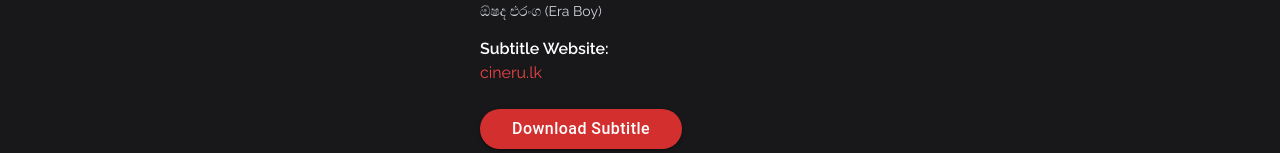
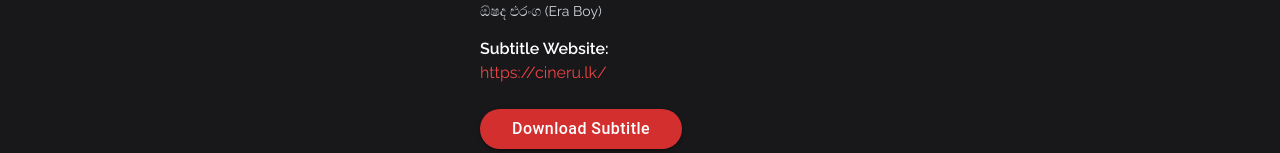
Before and after one commit to oshadaera68/SL_Movie_Hub_MERN_Stack, a React (Create React App) app in the folder frontend/: page /movie/0 in a window 1280 px wide. Shown: the part 503-656 px from the top of the page. Built offline with nearby package versions, Linux system fonts and the light colour scheme; a web font is replaced by a local one.

Commit message:
add the all releases route page

```diff
--- a/frontend/src/App.js
+++ b/frontend/src/App.js
@@ -7,6 +7,7 @@ import UploadForm from "./components/UploadForm/UploadForm";
 import AboutUs from "./components/AboutUs/AboutUs";
 import MovieDetail from "./components/MovieDetails/MovieDetails";
 import BrowseMovies from "./components/BrowseMovies/BrowseMovies";
+import NewMovieReleases from "./components/SeeAllPage/NewMovieReleases";
 
 
 export default function App() {
@@ -22,6 +23,7 @@ export default function App() {
                 <Route path="*" element={<NotFound/>}/>
                 <Route path="/movie/:id" element={<MovieDetail darkMode={true}/>}/>
                 <Route path="/browse" element={<BrowseMovies/>}/>
+                <Route path="/seeallreleases" element={<NewMovieReleases/>}/>
             </Routes>
         </Router>
 
--- a/frontend/src/components/Duplicate/LoadMovies/LoadMovies.jsx
+++ b/frontend/src/components/Duplicate/LoadMovies/LoadMovies.jsx
@@ -1,20 +1,24 @@
 /**
- *Coded By: Era Boy
- *Version: v0.1.0
+ * Coded By: Era Boy
+ * Version: v0.2.0
  **/
-import React, {useState} from 'react';
-import MovieData from "../../../data/MovieData";
-import {Link} from "react-router-dom";
-import TextField from "@mui/material/TextField";
+import React, { useState } from 'react';
+import MovieData from '../../../data/MovieData';
+import { Link } from 'react-router-dom';
+import TextField from '@mui/material/TextField';
+import { Box } from '@mui/material';
 
-function LoadMovies() {
+function LoadMovies({ darkMode = true }) {
+    const [searchTerm, setSearchTerm] = useState('');
 
-    const [darkMode, setDarkMode] = useState(true);
-    const [searchTerm, setSearchTerm] = useState("");
-    const filteredMovies = MovieData.filter((movie) => movie.title.toLowerCase().includes(searchTerm.toLowerCase()));
+    const filteredMovies = MovieData.filter((movie) =>
+        movie.title.toLowerCase().includes(searchTerm.toLowerCase())
+    );
 
-    return (<>
-            <div className="mb-4 max-w-sm">
+    return (
+        <Box>
+            {/* Search Input */}
+            <Box mb={3} maxWidth={400}>
                 <TextField
                     label="Search Movies"
                     variant="outlined"
@@ -22,19 +26,21 @@ function LoadMovies() {
                     fullWidth
                     onChange={(e) => setSearchTerm(e.target.value)}
                     sx={{
-                        input: {color: darkMode ? "white" : "black"},
-                        label: {color: darkMode ? "white" : "black"},
-                        "& .MuiOutlinedInput-root": {
-                            "& fieldset": {
-                                borderColor: darkMode ? "white" : "black",
-                            }, "&:hover fieldset": {
-                                borderColor: darkMode ? "red" : "gray",
+                        input: { color: darkMode ? 'white' : 'black' },
+                        label: { color: darkMode ? 'white' : 'black' },
+                        '& .MuiOutlinedInput-root': {
+                            '& fieldset': {
+                                borderColor: darkMode ? 'white' : 'black',
+                            },
+                            '&:hover fieldset': {
+                                borderColor: darkMode ? 'red' : 'gray',
                             },
                         },
                     }}
                 />
-            </div>
+            </Box>
 
+            {/* Movie Cards */}
             <div className="flex space-x-4 overflow-x-auto scrollbar-hide">
                 {filteredMovies.length > 0 ? (filteredMovies.map((movie, index) => {
                     const movieIndex = MovieData.findIndex((m) => m.title === movie.title); // Get real index from original array
@@ -56,7 +62,8 @@ function LoadMovies() {
                     </Link>);
                 })) : (<p>No movies found.</p>)}
             </div>
-        </>);
+        </Box>
+    );
 }
 
 export default LoadMovies;
--- /dev/null
+++ b/frontend/src/components/SeeAllPage/NewMovieReleases.jsx
@@ -0,0 +1,45 @@
+/**
+ * Coded By: Era Boy
+ * Version: v0.2.0
+ **/
+import React, { useState } from 'react';
+import LoadMovies from '../Duplicate/LoadMovies/LoadMovies';
+import { Box, Typography, IconButton } from '@mui/material';
+import Brightness4Icon from '@mui/icons-material/Brightness4';
+import Brightness7Icon from '@mui/icons-material/Brightness7';
+import {useNavigate} from "react-router-dom";
+import ArrowBackIcon from "@mui/icons-material/ArrowBack";
+
+function NewMovieReleases() {
+    const [darkMode, setDarkMode] = useState(true);
+    const navigate = useNavigate();
+
+    return (
+        <Box
+            minHeight="100vh"
+            px={3}
+            py={5}
+            bgcolor={darkMode ? '#121212' : '#f4f4f4'}
+            color={darkMode ? 'white' : 'black'}
+        >
+            {/* Header */}
+            <Box display="flex" justifyContent="space-between" alignItems="center" mb={4}>
+                <IconButton onClick={() => navigate(-1)} color="inherit">
+                    <ArrowBackIcon />
+                </IconButton>
+                <Typography variant="h4" fontWeight="bold">
+                    🎬 New Releases
+                </Typography>
+
+                <IconButton onClick={() => setDarkMode(!darkMode)} color="inherit">
+                    {darkMode ? <Brightness7Icon /> : <Brightness4Icon />}
+                </IconButton>
+            </Box>
+
+            {/* Movie List */}
+            <LoadMovies darkMode={darkMode} />
+        </Box>
+    );
+}
+
+export default NewMovieReleases;
--- a/frontend/src/components/UploadForm/UploadForm.jsx
+++ b/frontend/src/components/UploadForm/UploadForm.jsx
@@ -22,7 +22,7 @@ import { LocalizationProvider } from "@mui/x-date-pickers";
 import dayjs from "dayjs";
 
 const languages = ["Malayalam", "Telugu", "Tamil", "English"];
-const videoCopies = ["HDRip", "WebRip", "BluRay", "DVDScr", "CAM"];
+const videoCopies = ["HDRip", "WebRip", "WEB-DL", "BluRay", "DVDScr", "CamCopy"];
 
 export default function UploadForm() {
   const [formData, setFormData] = useState({
--- a/frontend/src/data/MovieData.js
+++ b/frontend/src/data/MovieData.js
@@ -13,7 +13,7 @@ const movieData = [{
     altTitle: "Ghatikachalam (2025) - මනෝ ආත්ම",
     description: "කෞෂික් කියන්නේ වෛද්‍ය සිසුවෙක්. හැබැයි මෙයා බයගුල්ලෙක්. (අමු බයගුල්ලෙක් නම් නෙවෙයි හැබැයි.) හැබැයි මෙයා ජීවත් වෙන්නේ හැදෙන්නේ තමන්ගේ දෙමාපියන් යන විදිහට (ටිකක් මං වගේ හැබැයි. ගොඩක්ම නෙවෙයි.).\n එයාගේ තාත්තා තමයි කෞෂික්ගේ රස්සාව පවා තීරණය කලෙත්. අම්මා තමයි එයාගේ කෑම තීරණය කලේ. කොහොමින් හරි කාලයක් යද්දී මෙයාගේ මානසික මට්ටමත් පහලට වැටෙද්දී මෙයාට ඇහෙනවා කෙනෙක් තමන්ට විධානයක් දෙනවා වගේ දෙයක්. මුලින් මුලින් පොඩියට විධාන දීලා පස්සේ පස්සේ ලොකු විධාන දෙන්න ගන්නවා..\n කවුද මේ විධාන දෙන කෙනා..?\n ඇයි මෙයාට එහෙම වද දෙන්නේ?\n ඇත්තටම කෞෂික්ට මොකක්ද වෙලා තියෙන්නේ?\n එයාගේ දෙමාපියෝ එයාගේ වෙනසට මොකක්ද කරන්නේ?\n මේවට උත්තර හොයන්න නම් ෆිල්ම් එක බලලම දැනගන්න වෙයි…",
     subtitleBy: "ඕෂද එරංග (Era Boy)",
-    subtitleWebsite: "cineru.lk",
+    subtitleWebsite: "https://cineru.lk/",
     subtitleDownloadLink: "https://cineru.lk/ghatikachalam-2025-sinhala-sub/"
 }, {
     id: 1,
@@ -25,10 +25,22 @@ const movieData = [{
     altTitle: "Narivetta (2025) - දඩයක් කරුවා සහ දඩයම",
     description: "කතාවට ගියොත් වාගීස් නම් තරුණයා හොඳ රැකියාවක් අපේක්ෂාවෙන් සිටින තරුණයෙක්, ඔහුට රැකියා කිහිපයක් ලැබුනත් ඊට වඩා ඉහල රැකියාවක් අපේක්ෂාවෙන් සිටීම නිසා නිතරම සිය මවගේ මෙන්ම පෙම්වතියගේ විවේචනයට ලක් වෙනවා. අවසානයේ ඔහුට ඒ සියල්ල පසෙක තබා  පොලිස් කොස්තාපල් තනතුරකට  යන්න සිදු වෙනවා. ඒත් ඉහල රැකියාවක්  ලබා ගැනීමේ අපේක්ෂාව තවමත් ඔහුගේ සිත් තුල තිබෙනවා.කෙසේ වෙතත් ඔහුගෙ ජීවිතය වෙන අතකට හැරෙන්නෙ ශීතල වයනාඩ් කඳුකරයේ රක්ෂිත වනාන්තරයක් ආශ්‍රිත ගෝත්‍රික ජන පිරිසකගේ විරෝධතාවයක් හැසිරවීමට පොලිස් පිරිසක් සමග ගිය අවස්තාවේදී. සිය රැකියාව සහ හෘද සාක්ෂිය අතර බරපතළ ගැටුමකට මෙන්ම ජීවිතය රැක ගැනීමේ සටනකටද ඔහුට එක වර මුහුණ දෙන්න සිදු වෙනවා.",
     subtitleBy: "BANDULA K",
-    subtitleWebsite: "baiscope.lk",
+    subtitleWebsite: "https://www.baiscope.lk/",
     subtitleDownloadLink: "https://www.baiscope.lk/narivetta-2025-sinhala-subtitles/"
 }, {
     id: 2,
+    title: "Bazooka",
+    date: "Apr 10, 2025",
+    image: "https://media.assettype.com/indulgexpress%2F2025-05-25%2Fo4oqfanf%2FFtRdIosaQAEnili.jpeg?w=1024&auto=format%2Ccompress",
+    language: "Malayalam",
+    videoCopy: "CamCopy (HDRip Coming Soon)",
+    altTitle: "Bazooka (2025) - ගේම් සමග මංකොල්ලයක්",
+    description: "කතාව ගැන කිව්වොත් කෝචි නගරයේ අපරාධ මර්ධනය කරන්න බෙංජමින් කියන පොලිස් නිලධාරියා එනවා , සේරම අපරාධකාරයො මරලා ඉවර කරාට පස්සෙ එකපාරටම නගරය පුරා හොරකම් මාලාවක් වෙන්න ගන්නවා , හොරකම් කරන්නෙ කිසිම වටිනාකමක් නැති දේවල් , හැබැයි හැම හොරකමකට කලින්ම බෙන්ජමින්ගෙ කණ්ඩායමේ සාමාජිකයන්ට ඊලගට කරන හොරකම ගැන ඉගියක් එනවා , ඒකත් එන්නෙ ගේම් එකක් විදිහට , ඒ ගේම් එකේ විදිහට තමා හොරකම කරන්නෙ",
+    subtitleBy: "රොෂේන් මලින්ද",
+    subtitleWebsite: "https://cineru.lk/",
+    subtitleDownloadLink: "https://cineru.lk/bazooka-2025-sinhala-sub/"
+}, {
+    id: 3,
     title: "RobinHood (Telugu)",
     date: "Mar 28, 2025",
     image: "https://hearandsee.com.au/wp-content/uploads/2025/03/robinhood-2157698b-1.jpg",
@@ -37,10 +49,10 @@ const movieData = [{
     altTitle: "Robinhood (2025) - රොබින්හුඩ්",
     description: "තම රට එයාගේ පවුල විදියට දකින රාම්.. දුෂ්කරතා වලින් පෙළෙන අනාථ නිවාස වලට මුදල් සපයන්න පොහොසතුන්ගෙන් හොරකම් කරන්න පටන් ගන්නවා. කාලයක් තිස්සෙ මංකොල්ල කන මේ රොබින්හුඩ් නමින් හැඳින්වෙන මංකොල්ලකාරයා අල්ලන්න පොලිසිය ලුහුබඳිනවා. මේ මෙහෙයුමට වික්ටර් වර්ගීස් කියන වල් බල්ලෙකුත් එකතු වෙනවා. රොබින්හුඩ්ට විවේකයන් දුන් රාම් පසුව ජෝන් ස්නෝ කියල කෙනෙක් කරගෙන යන ආරක්ෂක ඒජන්සියකට සම්බන්ධ වෙනවා.\n ඒ අතර ධනවත් AV Phama සමාගමේ අභිනව් වාසුදේව්ගේ දුව නීරා වාසුදේව්ට ඇයගේ මව් පාර්ශවයේ ඥාතීන්ගෙන් ඇමතුමක් ලැබෙනවා ඇයට ඉන්දියාවට පැමිණ ඇයගේ සීයාව මුණ ගැහෙන්න කියලා. ඒ එක්කම ඇයට ඉන්දියාවේදි ආරක්ෂාව සපයා ගන්න ඉන්දියාවේ අංක එකේ ආරක්ෂක ඒජන්සිය සම්බන්ධ කර ගන්නවා.",
     subtitleBy: "කවිෂ්ක සංකල්ප (Tiger Jay)",
-    subtitleWebsite: "cineru.lk",
+    subtitleWebsite: "https://cineru.lk/",
     subtitleDownloadLink: "https://cineru.lk/robinhood-2025-sinhala-sub/"
 }, {
-    id: 3,
+    id: 4,
     title: "Bhavani Ward 1997",
     date: "Feb 7, 2025",
     image: "https://blogger.googleusercontent.com/img/b/R29vZ2xl/AVvXsEg42ul-MN-by-tW0sgFkbOJ72PR52HdWAN2pHHBPyOtw5hUOxaerNa9HMkg3Flk4WHwMVwWjmOQ9WRqIGNyQMZnPd9u5l6ajoA8-eM16G4BgvHzRBnYS9cheykmtFDNxphcL6jhZg8QSVPS4xhbDRdPn8YFnZysvZxZIB9tjourtQMfC_6hAft2m4HeMV10/w480-h640/IMG-20240111-WA0015.jpg",
@@ -49,10 +61,10 @@ const movieData = [{
     altTitle: "Bhavani Ward 1997 (2025) - භවානි වාට්ටුවේ අහිරහස",
     description: "අජේ දියා කියන්නේ පෙම්වතුන්. මේ දෙන්නගේ ආදරය නිසාම දියාගේ ඇගට ආත්මයක් ආවේශ වෙනවා. මේ ආත්මයට වුවමනා වෙනවා පලිගන්න.\n මොකටද දියාගේ ඇගට ඒ ආත්මය ආවේ?\n කවුද ඒ ආත්මය?\n මොකටද පළිගන්නේ?\n අජේ මොනවා කරාවිද දියාව බේරගන්න?\nඒවා දැනගන්න නම් මේ ෆිල්ම් එක බලන්න වෙනවා..",
     subtitleBy: "ඕෂද එරංග (Era Boy)",
-    subtitleWebsite: "cineru.lk",
+    subtitleWebsite: "https://cineru.lk/",
     subtitleDownloadLink: "https://cineru.lk/bhavani-ward-1997-2025-sinhala-sub/"
 }, {
-    id: 4,
+    id: 5,
     title: "Pravinkoodu Shappu",
     date: "Jan 16, 2025",
     image: "https://assets.voxcinemas.com/posters/P_HO00011857.jpg",
@@ -61,10 +73,10 @@ const movieData = [{
     altTitle: "Pravinkoodu Shappu (2025) - රා කඩේ මැජික්කරුගේ මිනීමැරුම",
     description: "මේ කතාව යන්නේ රා කඩයක් ආශ්‍රිතව. මේ කඩේ වැස්ස වෙලාවේ මිනිස්සු 11 දෙනෙක් ඇතුලේ ඉද්දි කොම්බන් බාබු කියල කෙනෙක් බෙල්ල වැලලාගෙන මැරෙනවා.. මේකේ පරීක්ෂණය බාර වෙන්නේ සන්තෝශ් කියලා SI නිලධාරියෙක්ට.කවුද මේ කොම්බන් බාබු?ඇයි එයා මැරෙන්නේ? මෙයා බෙල්ල වැලලාගෙනද මැරුනේ? එහෙම නැත්නම් එල්ලලා මරලා දැම්මද? මේකේ පිටුපස සැබෑ මිනීමරුවා කවුද? සන්තෝෂ්ට මේක විසදන්න පුළුවන් වෙයිද? මේවට පිළිතුරු හොයන්න ඕනේ නම් ෆිල්ම් එක බලන්නම වෙනවා.",
     subtitleBy: "ඕෂද එරංග (Era Boy)",
-    subtitleWebsite: "cineru.lk",
+    subtitleWebsite: "https://cineru.lk/",
     subtitleDownloadLink: "https://cineru.lk/pravinkoodu-shappu-2025-sinhala-subtitle/"
 }, {
-    id: 5,
+    id: 6,
     title: "Hunt",
     date: "Aug 23, 2024",
     image: "https://www.zonkerala.com/movies/gallery/hunt/2023-photo-hunt-malayalam-movie-9913.jpg",
@@ -73,10 +85,10 @@ const movieData = [{
     altTitle: "Hunt (2024) - පලිගැනීමක්, මිනීමැරුමක්, ආත්මයක්",
     description: "මේ කතාව පටන් ගන්නේ අධිකරණ වෛද්‍ය පශ්චාත් උපාධිය කරන කෙනෙක්ට තමන්ගේ විද්‍යාලයෙන් අතුරුදන් වෙච්ච ඇනිස්තිසියා ළමයෙක්ගේ ඇටසැකිලි කොටස් අහම්බෙන් හමුවෙන සිද්ධියෙන්. මේ විමර්ශනය දිගටම කරගෙන යද්දී මේ ළමයාගේ කලින් පෙම්වතාත් මේ අභිරහසට පැටලෙනකොට නඩුව තවත් සංකීර්ණ වෙනවා.",
     subtitleBy: "ඕෂද එරංග (Era Boy)",
-    subtitleWebsite: "cineru.lk",
+    subtitleWebsite: "https://cineru.lk/",
     subtitleDownloadLink: "https://cineru.lk/hunt-2024-sinhala-sub/"
 }, {
-    id: 6,
+    id: 7,
     title: "Thalavan",
     date: "May 24, 2024",
     image: "https://reelcinemas.com//MovieImages/HO00004062.jpg",
@@ -85,28 +97,32 @@ const movieData = [{
     altTitle: "Thalavan (2024) - මිනිමරුමකට අහුවෙච්ච ලොක්කෙක්..",
     description: "DYSP උදයභානු කියන්නේ විශ්‍රාම ගත්තු පොලිස් නිලධාරියෙක්. එයා තමන්ගේ වෘත්තීය ජීවිතයේ මුහුණ දුන්නු එක්තරා නඩුවක් තමයි “චෙප්පනම්තොට්ටා නඩුව” කියලා කියන්නේ. අපරාධ සම්බන්ධයෙන් යන වැඩසටහනකදී මේ ගැන එයා කියනවා.. ඒ සිද්ධිය වෙන්නේ මෙන්න මෙහෙමයි. චෙප්පනම්තොට්ටා පොලිස් ස්ථානයේ වෙනස් තනතුරු දෙකක් දරන දෙන්නෙක් ඉන්නවා. එක්කෙනෙක් කාර්තික් (පොඩ්ඩා).. අනිත් කෙනා ජයශංකර් (ලොක්කා).. මේ දෙන්නගේ ඇරියස් එක කොහොමද කිව්වොත් නාහෙට නාහන දෙන්නෙක් කියලා කිව්වොත් නිවැරදියි. මේ අතර වාරයේදී ජයශංකර්ව නොහිතපු මොහොතකදී මිනිමැරුමකට අහුවෙනවා. ඒ මිනීමැරුමේ පරික්ෂණය භාර වෙන්නේ දෙවෙනියා වෙච්ච කාර්තික්ට.",
     subtitleBy: "ඕෂද එරංග (Era Boy)",
-    subtitleWebsite: "cineru.lk",
+    subtitleWebsite: "https://cineru.lk/",
     subtitleDownloadLink: "https://cineru.lk/thalavan-2024-sinhala-sub/"
-},
-    {
-        id: 7,
+}, {
+    id: 8,
     title: "Turbo",
     date: "May 23, 2024",
     image: "https://www.koimoi.com/wp-content/new-galleries/2024/06/turbo-01.jpg",
     language: "Malayalam",
     videoCopy: "HDRip / WEB-DL",
     altTitle: "Turbo (2024) - ටර්බෝ ජෝසේ",
-        description: "ජෝසේ කියන්නේ (එහෙමත් නැත්නම් අරවිපත්තු ජෝස්/ටර්බෝ ජෝස්) ඉඩුක්කි වල ජීවත් වෙලා ඉන්න ජීප් රියදුරෙක්. ඒ වගේම වලිකාරයෙක්.. (කෙනෙක්ට හිතේවි වලි නමි ජෝසේ, ජෝසේ නමි වලි කියලා.) මෙයාගේ වැඩෙි ඉඩුක්කිවල පැවැත්වෙන පල්ලි උත්සවෙිදි සබු කියලා මිනිහෙක් එක්ක හැමවෙලේම වලි දාගන්නවා.\n" +
-            "\n" +
-            "මෙයාට යාළුවෙක් ඉන්නවා. එයා තමයි ජෙරි. එයා ඉන්දුලේඛා නොහොත් ඉන්දු කියලා කෙල්ලෙක් එක්ක හාදකමක් හදාගන්න උත්සාහ කරද්දී තමයි එයාගේ දෙමාපියන් සාබු ලවිවා මෙි ජෙරිට පහර දෙන්න හදන්නේ. ජෝසේ මෙි කිසි දෙයක් නොදැන එයාව බෙිරගන්න සබුගේ කටිටයට පහර දෙනවා. මෙි ගැන පස්සේ එලියට දාන්නේ ජෝසේව ඉස්පිරිතාලේදී හමිබවෙන්න ආපු එයාව හදුනන පොලිස් නිලධාරීයෙක්.\n" +
-            "\n" +
-            "පස්සේ ජෝසේට ඇතිවන ප්‍රශ්නත් එක්ක එයාට චෙන්නායි වල රැකියාවක් හොයාදෙන්නෙත් ඉන්දු. (හේතුව මොකක්ද කියලා ෆිල්ම් එක බලලම දැනගන්නකෝ.) ඒ හින්දම එයාම එයාගේ පවුලට වෙච්ච දේවල් නැවත සමථයකට පත් කරලා ඉන්දුගේ පවුලත් නැවත එකතු කරන්නත් ජෝසේ කටයුතු කරනවා.\n" +
-            "\n" +
-            "මේ අතරවාරයේදී ජෙරිට දැනගන්න ලැබෙනවා තමන්ගේ පාස් කී එක හරහා හොර රහසේ මුදල් අරගෙන වෙන එකවුන්ට් වලට සල්ලි මාරු කරගන්නවා කියලා. පසුව එයා සිතාරා කියන එයාගේ යාලුවත් එක්ක කරන පරීක්ෂණයෙන් හොයාගන්නවා මේකේ පිටිපස්සේ ඉන්නේ කවුද කියලා..",
+    description: "ජෝසේ කියන්නේ (එහෙමත් නැත්නම් අරවිපත්තු ජෝස්/ටර්බෝ ජෝස්) ඉඩුක්කි වල ජීවත් වෙලා ඉන්න ජීප් රියදුරෙක්. ඒ වගේම වලිකාරයෙක්.. (කෙනෙක්ට හිතේවි වලි නමි ජෝසේ, ජෝසේ නමි වලි කියලා.) මෙයාගේ වැඩෙි ඉඩුක්කිවල පැවැත්වෙන පල්ලි උත්සවෙිදි සබු කියලා මිනිහෙක් එක්ක හැමවෙලේම වලි දාගන්නවා මෙයාට යාළුවෙක් ඉන්නවා. එයා තමයි ජෙරි. එයා ඉන්දුලේඛා නොහොත් ඉන්දු කියලා කෙල්ලෙක් එක්ක හාදකමක් හදාගන්න උත්සාහ කරද්දී තමයි එයාගේ දෙමාපියන් සාබු ලවිවා මෙි ජෙරිට පහර දෙන්න හදන්නේ. ජෝසේ මෙි කිසි දෙයක් නොදැන එයාව බෙිරගන්න සබුගේ කටිටයට පහර දෙනවා. මෙි ගැන පස්සේ එලියට දාන්නේ ජෝසේව ඉස්පිරිතාලේදී හමිබවෙන්න ආපු එයාව හදුනන පොලිස් නිලධාරීයෙක්. පස්සේ ජෝසේට ඇතිවන ප්‍රශ්නත් එක්ක එයාට චෙන්නායි වල රැකියාවක් හොයාදෙන්නෙත් ඉන්දු. (හේතුව මොකක්ද කියලා ෆිල්ම් එක බලලම දැනගන්නකෝ.) ඒ හින්දම එයාම එයාගේ පවුලට වෙච්ච දේවල් නැවත සමථයකට පත් කරලා ඉන්දුගේ පවුලත් නැවත එකතු කරන්නත් ජෝසේ කටයුතු කරනවා. මේ අතරවාරයේදී ජෙරිට දැනගන්න ලැබෙනවා තමන්ගේ පාස් කී එක හරහා හොර රහසේ මුදල් අරගෙන වෙන එකවුන්ට් වලට සල්ලි මාරු කරගන්නවා කියලා. පසුව එයා සිතාරා කියන එයාගේ යාලුවත් එක්ක කරන පරීක්ෂණයෙන් හොයාගන්නවා මේකේ පිටිපස්සේ ඉන්නේ කවුද කියලා..",
     subtitleBy: "ඕෂද එරංග (Era Boy)",
-        subtitleWebsite: "cineru.lk",
+    subtitleWebsite: "https://cineru.lk/",
     subtitleDownloadLink: "https://cineru.lk/turbo-2024-sinhala-sub/"
-    },
-]
+}, {
+    id: 9,
+    title: "The Priest",
+    date: "Mar 11, 2021",
+    image: "https://static.toiimg.com/thumb/msid-81089910,imgsize-87390,width-400,resizemode-4/81089910.jpg",
+    language: "Malayalam",
+    videoCopy: "HDRip / WEB-DL",
+    altTitle: "The Priest (2021) - අභිරහස් සියදිවි නසාගැනීම්",
+    description: "කෙටියෙන් කිව්වොත් පල්ලියේ පූජකයෙක් වෙච්ච කාමොන් බෙනඩික්ට් කියන පියතුමායි පොලිසියයි එකතු වෙලා සියදිවි නසාගැනීම් මාලාවක අභිරහසක් විසදන්න උත්සහ කරනවා.. හැබැයි මේක කෙලවර වෙන්නේ කවුරුත් හිතාගන්න බැරි තැනකින්. ඒ මොකක්ද කියන්නේ නෑ. ඔයාලම බලලා දැනගන්නකෝ ..",
+    subtitleBy: "ඕෂද එරංග (Era Boy)",
+    subtitleWebsite: "https://cineru.lk/",
+    subtitleDownloadLink: "https://cineru.lk/the-priest-2021-sinhala-subtitles/"
+},]
 
 export default movieData;
```
Also changed, not shown: frontend/src/components/Homepage/Homepage.jsx (+4 -4 lines), frontend/src/components/SeeAllPage/UploadedMovies.jsx (added, +15 -0 lines). Lines whose indentation alone changed are shown as unchanged.
